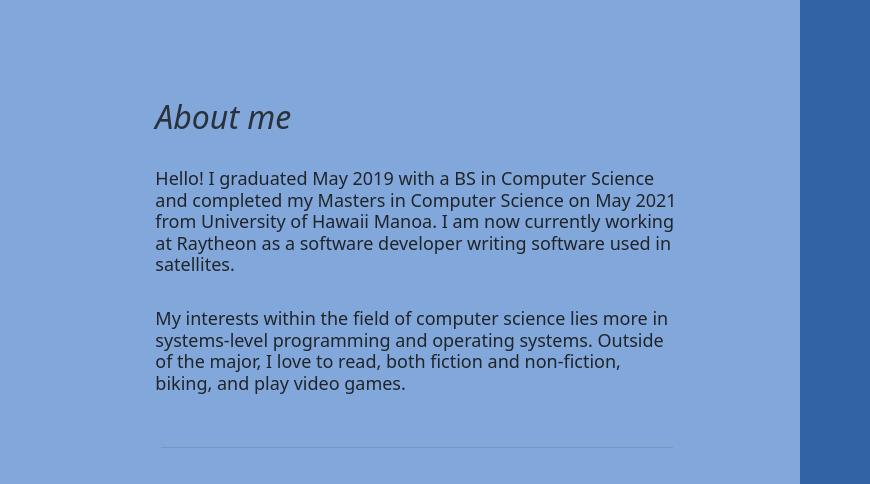
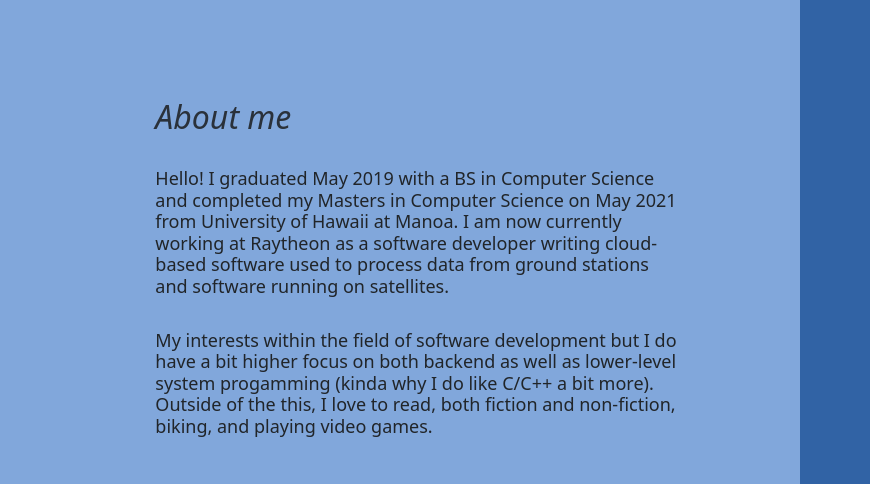
Before and after one commit to lihongman/lihongman.github.io, a plain HTML site: page index.html in a window 1280 px wide. Shown: the part 50-534 px from the top of the page, 410-1280 px from the left. Drawn offline with nearby package versions, Linux system fonts and the light colour scheme.

Commit message:
Modified personal description

```diff
--- a/index.html
+++ b/index.html
@@ -43,13 +43,14 @@
         <br>
         <h6 style="font-size: 18px;">
           Hello! I graduated May 2019 with a BS in Computer Science and completed my Masters in Computer Science on May 2021
-          from University of Hawaii Manoa. I am now currently working at Raytheon as a software developer writing software used
-          in satellites.
+          from University of Hawaii at Manoa. I am now currently working at Raytheon as a software developer writing cloud-based
+          software used to process data from ground stations and software running on satellites.
         </h6>
         <br/>
         <h6 style="font-size: 18px;">
-          My interests within the field of computer science lies more in systems-level programming and operating systems. Outside
-          of the major, I love to read, both fiction and non-fiction, biking, and play video games.
+          My interests within the field of software development but I do have a bit higher focus on both backend as well as
+          lower-level system progamming (kinda why I do like C/C++ a bit more). Outside of the this, I love to read, both fiction
+          and non-fiction, biking, and playing video games.
         </h6>
         <hr style="background-color: #666; height: 1px; margin: 10% 1% 0% 1%;"/>
         <div class="row" style="text-align: center; padding-top: 7.5%;">
```
